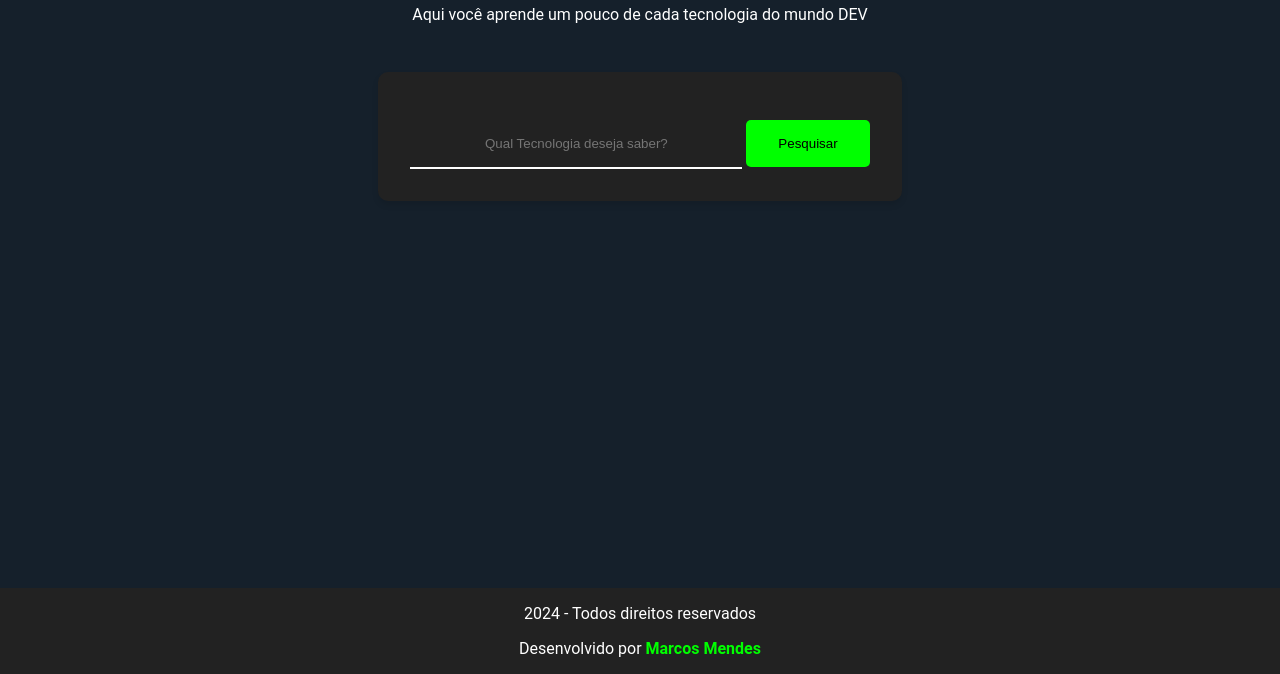
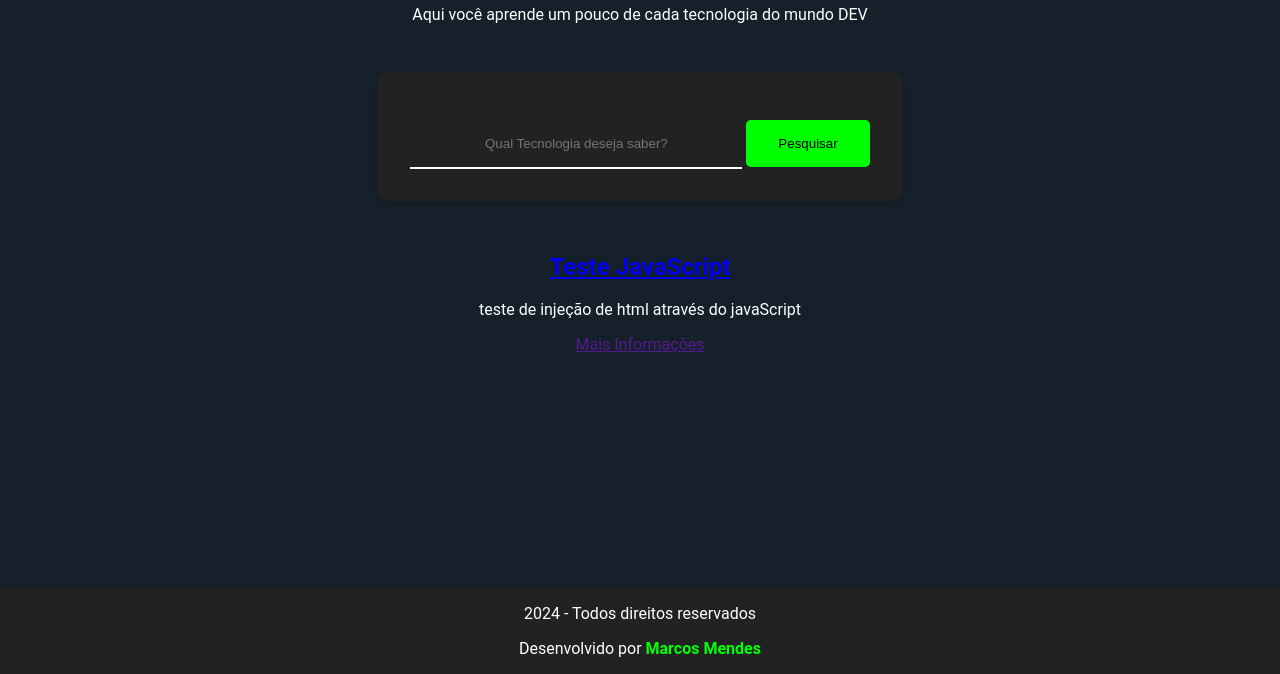
Before and after one commit to Mendes44/imersao-alura-google, a plain HTML site: page index.html in a window 1280 px wide. Shown: the part 126-800 px from the top of the page. Drawn offline with Linux system fonts and the light colour scheme.

```diff
--- a/index.html
+++ b/index.html
@@ -18,7 +18,15 @@
                 <button>Pesquisar</button>
             </section>
 
-            <section class="mostrar-resultado">
+            <section class="mostrar-resultado" id="mostrar-resultado">
+                <!-- <div class="intem-resultado">
+                    <h2>
+                        <a href="#" target="_blank"></a>
+                    </h2>
+                    <p class="descricao-meta"></p>
+                    <a href=""></a>
+                </div> -->
+
 
             </section>
         </main>
--- a/js/app.js
+++ b/js/app.js
@@ -1 +1,14 @@
 console.log(tecnologias);
+
+// Buscar o elemento pelo ID
+let resultado = document.getElementById ( "mostrar-resultado" );
+
+resultado.innerHTML = `
+ <div class="intem-resultado">
+    <h2>
+        <a href="#" target="_blank">Teste JavaScript</a>
+    </h2>
+    <p class="descricao-meta">teste de injeção de html através do javaScript</p>
+    <a href="">Mais Informações</a>
+</div>
+`
```
